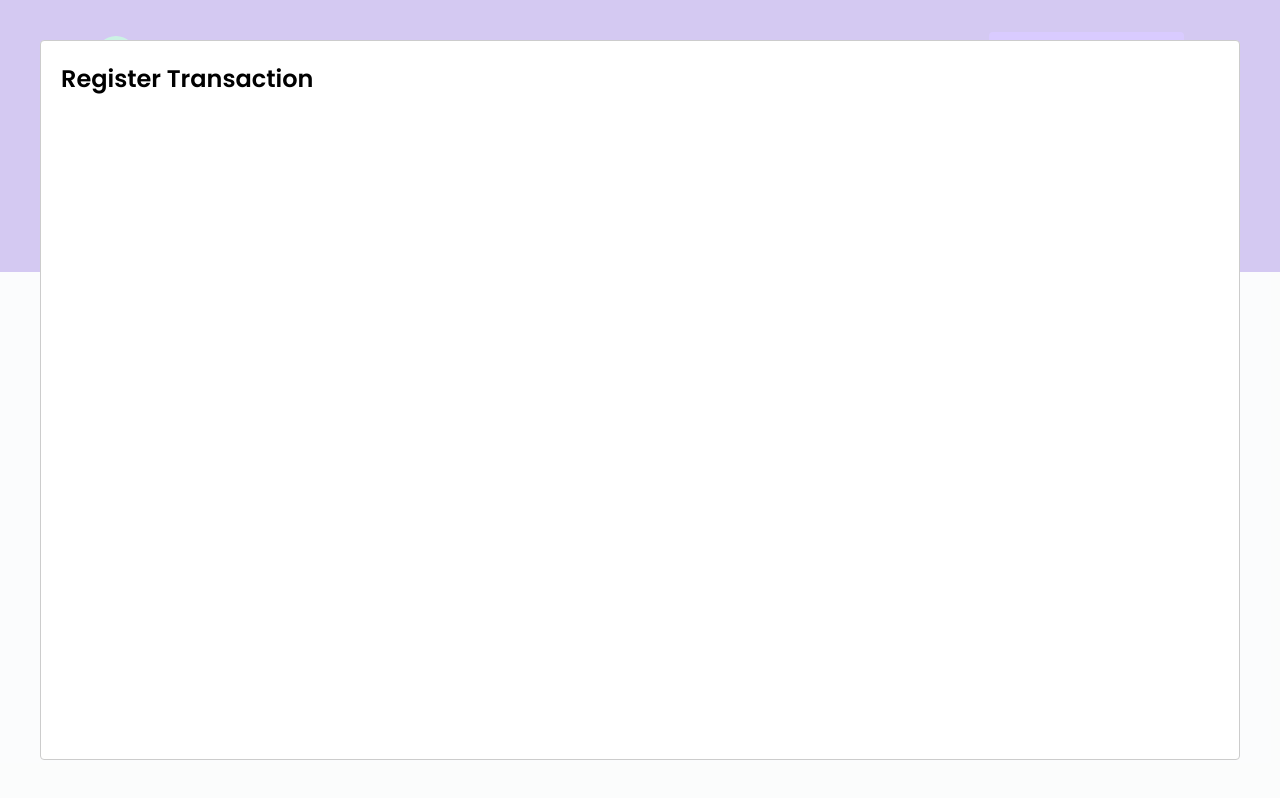
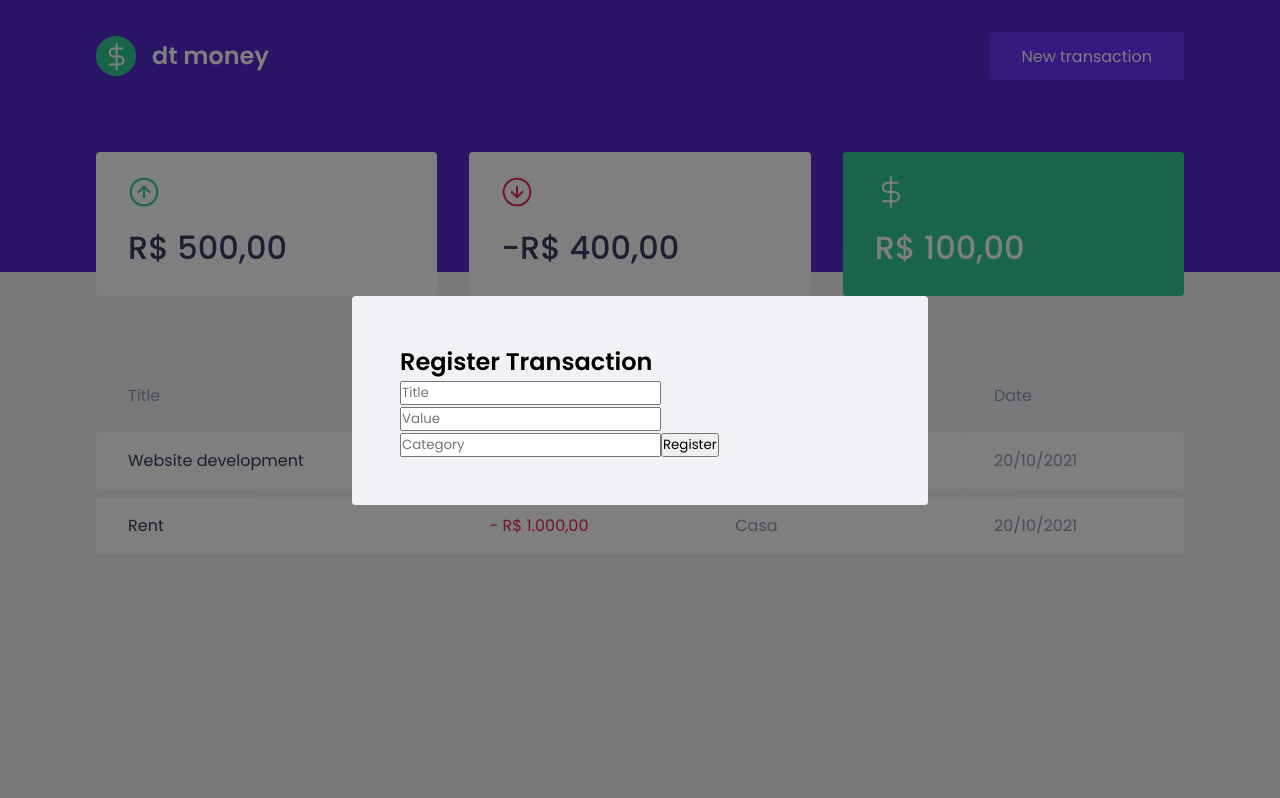
Before and after one commit to romulofraga/dt-money, a React (Create React App) app: page / in a window 1280 px wide. Both pictures are taken after a click on the button "New transaction". Built offline with nearby package versions, Linux system fonts and the light colour scheme; no server answers; what miragejs would draw is missing.

Commit message:
estrutura do modal

```diff
--- a/src/App.tsx
+++ b/src/App.tsx
@@ -1,10 +1,9 @@
-import Modal from 'react-modal';
 import { GlobalStyle } from './styles/global';
-import { Header } from './components/Header'
-import { Dashboard } from './components/Dashboard'
+import { Header } from './components/Header';
+import { Dashboard } from './components/Dashboard';
+import { NewTransactionModal } from './components/NewTransactionModal';
 import { useState } from 'react';
 
-Modal.setAppElement('#root');
 
 export function App() {
   const [isNewTransactionModalOpen, setIsNewTransactionModalOpen] = useState(false);
@@ -19,17 +18,9 @@
 
   return (
     <>
-      <Header
-        onOpenNewTransactionModal={handleOpenNewTransactionModal}
-      />
+      <Header onOpenNewTransactionModal={handleOpenNewTransactionModal} />
       <Dashboard />
-
-      <Modal
-        isOpen={isNewTransactionModalOpen}
-        onRequestClose={handleCloseTransactionModal}
-      >
-        <h2>Register Transaction</h2>
-      </Modal>
+     <NewTransactionModal isOpen={isNewTransactionModalOpen} onRequestClose={handleCloseTransactionModal}/>
       <GlobalStyle />
     </>
   );
--- /dev/null
+++ b/src/components/NewTransactionModal/index.tsx
@@ -0,0 +1,24 @@
+import Modal from 'react-modal';
+import { Container } from './styles';
+
+interface NewTransactionModalProps {
+  isOpen: boolean;
+  onRequestClose: () => void;
+}
+
+export function NewTransactionModal({isOpen, onRequestClose }:NewTransactionModalProps) {
+
+  Modal.setAppElement('#root');
+
+  return (
+    <Modal isOpen={isOpen} onRequestClose={onRequestClose} overlayClassName="react-modal-overlay" className="react-modal-content">
+      <Container>
+        <h2>Register Transaction</h2>
+        <input placeholder="Title" />
+        <input type="number" placeholder="Value" />
+        <input placeholder="Category" />
+        <button type="submit">Register</button>
+      </Container>
+    </Modal>
+  )
+}
--- /dev/null
+++ b/src/components/NewTransactionModal/styles.ts
@@ -0,0 +1,5 @@
+import styled from 'styled-components';
+
+export const Container = styled.form`
+
+`;
--- a/src/styles/global.ts
+++ b/src/styles/global.ts
@@ -59,4 +59,27 @@
     opacity: 0.6;
     cursor: not-allowed;
   }
+
+  .react-modal-overlay {
+    background: rgba(0, 0, 0, 0.5);
+
+    position: fixed;
+    top: 0;
+    bottom: 0;
+    right: 0;
+    left: 0;
+
+    display: flex;
+    align-items: center;
+    justify-content: center;
+  }
+
+  .react-modal-content {
+    width: 100%;
+    max-width: 576px;
+    background: var(--background);
+    padding: 3rem;
+    position: relative;
+    border-radius: 0.24rem;
+  }
 `;
```
